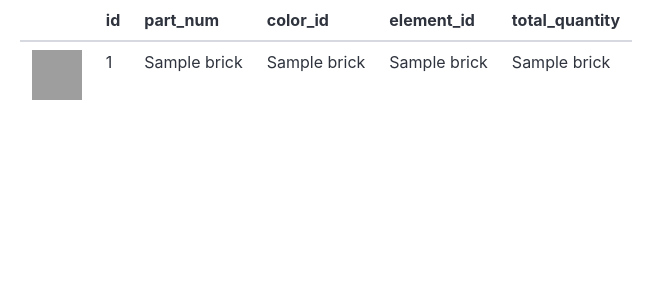
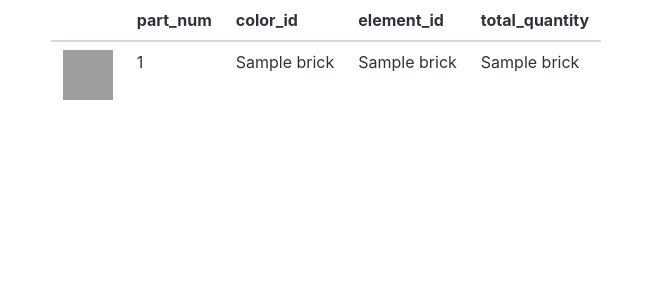
Before and after one commit to tylerobara/BrickTracker, a Flask app: template templates/missing.html in a window 1280 px wide. Shown: the part 52-352 px from the top of the page, without its empty margins (314-965 px from the left). Run offline with Flask 3, Linux system fonts and the light colour scheme; the template is opened without the code that fills it: most values are stand-ins (such as "Sample title", 1, 10 or a date in 2020); some libraries are stand-ins or nearby versions; grey boxes are pictures that could not be loaded.

Commit message:
Fixed an issue where part id would be different and then not count total missing parts correctly

```diff
--- a/app.py
+++ b/app.py
@@ -368,7 +368,7 @@ def new_set(set_num):
 def missing():
     conn = sqlite3.connect('app.db')
     cursor = conn.cursor()
-    cursor.execute('SELECT id, part_num, color_id, element_id, part_img_url_id, SUM(quantity) AS total_quantity FROM missing GROUP BY id, part_num, color_id, element_id;')
+    cursor.execute('SELECT part_num, color_id, element_id, part_img_url_id, SUM(quantity) AS total_quantity FROM missing GROUP BY part_num, color_id, element_id;')
 
     results = cursor.fetchall()
     missing_list = [list(i) for i in results]
--- a/templates/missing.html
+++ b/templates/missing.html
@@ -101,7 +101,6 @@
 			<thead>
 			  <tr>
 				<th ></th>
-				<th >id</th>
 				<th >part_num</th>
 				<th >color_id</th>
 				<th >element_id</th>
@@ -112,15 +111,14 @@
 			  {% for brick in missing_list %}
 				<tr>
 					{% if brick[4] == 'nil' %}
-					<td><img src="{{ '/static/none.jpg' }}" class="lightbox-trigger" alt="{{ brick[0] }}" style="height: 50px; width: 50px;margin:0;padding: 0;" loading="lazy"></td>
+					<td><img src="{{ '/static/none.jpg' }}" class="lightbox-trigger" alt="{{ brick[3] }}" style="height: 50px; width: 50px;margin:0;padding: 0;" loading="lazy"></td>
 					{% else %}
-					<td><img src="{{ '/static/parts/' + brick[4] + '.jpg' }}" alt="{{ brick[0] }}" class="lightbox-trigger" style="height: 50px; width: 50px;margin:0;padding: 0;" loading="lazy"></td>
+					<td><img src="{{ '/static/parts/' + brick[3] + '.jpg' }}" alt="{{ brick[3] }}" class="lightbox-trigger" style="height: 50px; width: 50px;margin:0;padding: 0;" loading="lazy"></td>
 					{% endif %}
 				  <td>{{ brick[0] }}</td>
 				  <td>{{ brick[1] }}</td>
 				  <td>{{ brick[2] }}</td>
-				  <td>{{ brick[3] }}</td>
-				  <td>{{ brick[5] }}</td>
+				  <td>{{ brick[4] }}</td>
 				</tr>
 			  {% endfor %}
 			</tbody>
```
